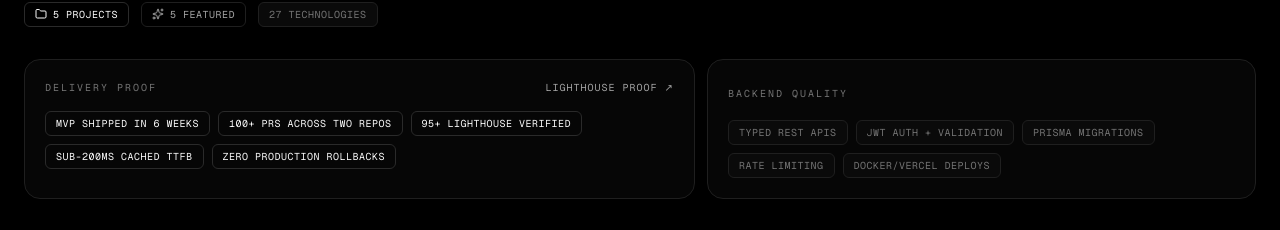
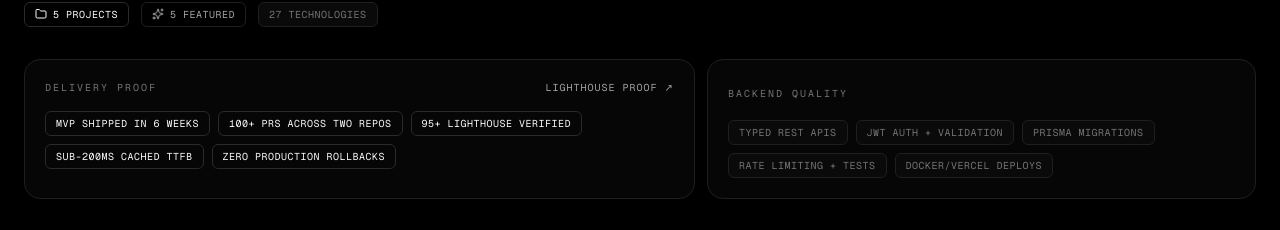
Before and after one commit to Emtiaz-ahmed-13/emtiaz-client, a Next.js app: page / in a window 1280 px wide. Shown: the part 2206-2436 px from the top of the page. Built offline with nearby package versions, Linux system fonts and the light colour scheme; no server answers.

Commit message:
Show tested rate limiting as backend proof.
Update the project proof chips to reflect that rate limiting now has automated tests.

Co-authored-by: Cursor <cursoragent@cursor.com>

```diff
--- a/src/components/projects.tsx
+++ b/src/components/projects.tsx
@@ -27,7 +27,7 @@ const BACKEND_PROOF = [
   "Typed REST APIs",
   "JWT auth + validation",
   "Prisma migrations",
-  "Rate limiting",
+  "Rate limiting + tests",
   "Docker/Vercel deploys",
 ];
 
```
